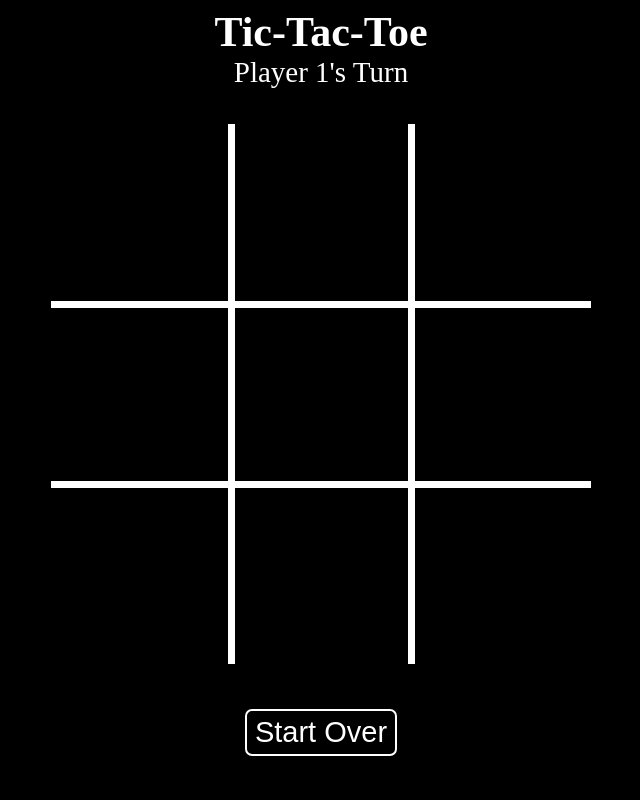
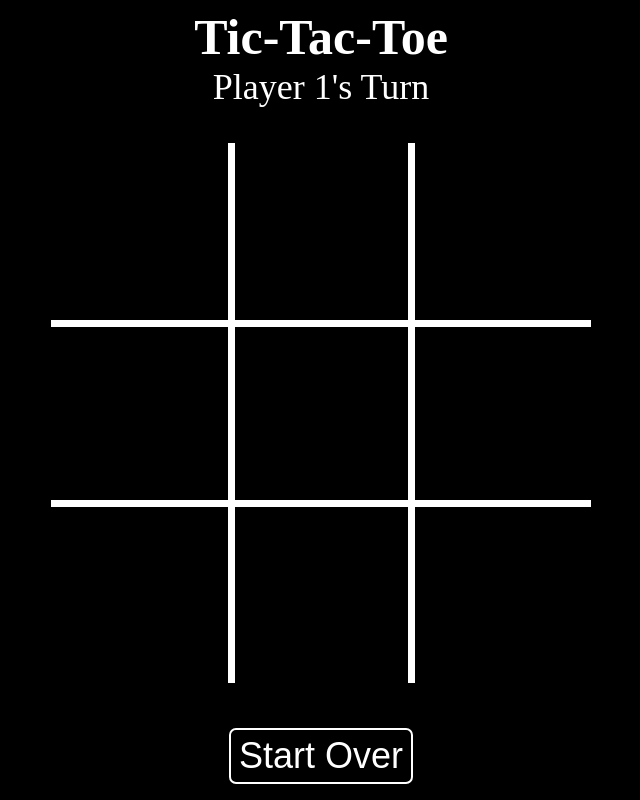
Before and after one commit to dliebner/public, a plain HTML site: page TicTacToe/index.html in a window 1280 px wide. Shown: the whole page, without its empty margins (319-959 px from the left). Drawn offline with Linux system fonts and the light colour scheme.

Commit message:
Update style.css

```diff
--- a/TicTacToe/style.css
+++ b/TicTacToe/style.css
@@ -1,6 +1,10 @@
 body {
   background: #000;
   color: #fff;
+}
+
+body, button {
+  font-size: 5vw;
 }
 
 #game {
@@ -17,7 +21,7 @@ body {
 }
 
 h1 {
-  font-size: 10vw;
+  font-size: 7vw;
   margin: 0;
 }
 
@@ -28,16 +32,11 @@ button {
   padding: 5px 8px;
   border-radius: 7px;
   cursor: pointer;
-  font-size: 7vw;
 }
 
 button:hover {
   background: rgba(255, 255, 255, 0.15);
   text-shadow: 1px 1px rgba(0, 0, 0, 0.5);
-}
-
-#status {
-  font-size: 7vw;
 }
 
 #board {
@@ -81,12 +80,11 @@ button:hover {
 }
 
 @media only screen and (min-width: 721px) {
+  body, button {
+    font-size: 36px;
+  }
   h1 {
-    font-size: 42px;
-  }
-  #status,
-  button {
-    font-size: 29px;
+    font-size: 50px;
   }
   #board td {
     font-size: 50px;
```
